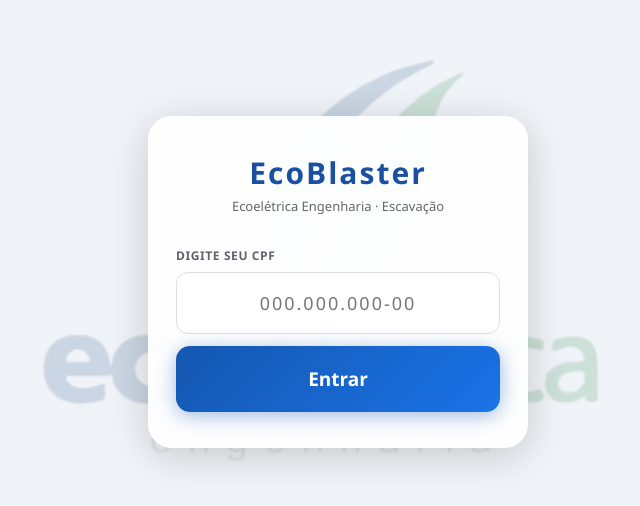
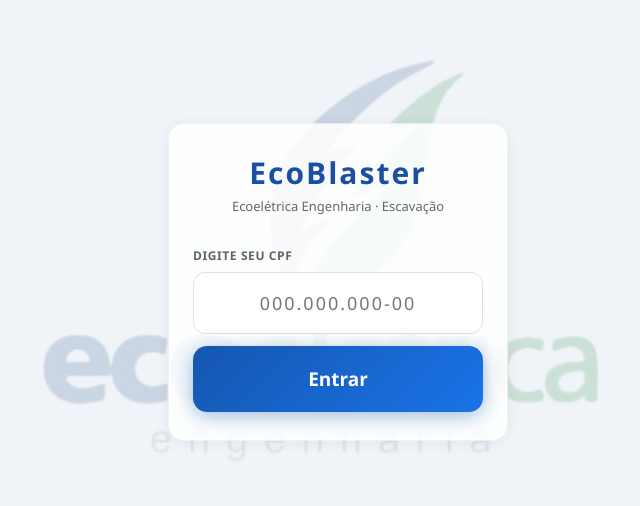
Before and after one commit to israel422/ecoblaster-web, a Next.js app: page / in a window 1280 px wide. Shown: the part 118-624 px from the top of the page, without its empty margins (302-942 px from the left). Built offline with nearby package versions, Linux system fonts and the light colour scheme.

Commit message:
Deixa o card de login mais sutil: menor, sombra leve, contorno fino

```diff
--- a/src/app/globals.css
+++ b/src/app/globals.css
@@ -440,11 +440,12 @@ textarea.campo-grande {
   flex-direction: column;
   align-items: center;
   width: 100%;
-  max-width: 380px;
-  background: rgba(255, 255, 255, 0.95);
-  border-radius: 24px;
-  padding: 36px 28px;
-  box-shadow: 0 8px 40px rgba(0, 0, 0, 0.18);
+  max-width: 340px;
+  background: rgba(255, 255, 255, 0.85);
+  border: 1px solid rgba(0, 0, 0, 0.05);
+  border-radius: 16px;
+  padding: 28px 24px;
+  box-shadow: 0 2px 14px rgba(0, 0, 0, 0.06);
 }
 
 .splash-titulo {
```
